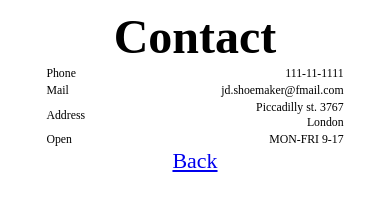
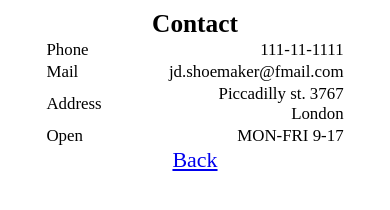
Before and after one commit to OskarPrzydatek/CobblerPage, a Gatsby site: page /contact in a window 390 px wide. Built offline with nearby package versions, Linux system fonts and the light colour scheme; Gatsby itself is replaced by a stand-in of ours.

Commit message:
responsiveness part 2

```diff
--- a/src/components/InfoContent/InfoContent.js
+++ b/src/components/InfoContent/InfoContent.js
@@ -3,12 +3,16 @@ import styled from "styled-components"
 
 const InfoTable = styled.table`
   width: 80%;
-  font-size: 1.4vmax;
+  font-size: 1.5vmax;
   border-collapse: collapse;
+
+  @media screen and (max-width: 818px) {
+    font-size: 2vmax;
+  }
 `
 
 const InfoName = styled.th`
-  font-size: 3rem;
+  font-size: 3vmax;
 `
 
 const ContentItem = styled.tr`
--- a/src/components/NavButton/NavButton.js
+++ b/src/components/NavButton/NavButton.js
@@ -5,14 +5,20 @@ import styled, { keyframes } from "styled-components"
 const StyledLink = styled(Link)`
   font-size: 1.6vmax;
 
-  @media screen and (max-width: 768px) {
+  @media screen and (min-width: 655px) and (max-width: 870px) {
+    font-size: 3vmax;
+  }
+
+  @media screen and (max-width: 655px) {
     font-size: 2.6vmax;
   }
 
+  // IPad
   @media screen and (width: 1024px) and (height: 768px) {
     font-size: 2.8vmax;
   }
 
+  // IPad Pro
   @media screen and (width: 1024px) and (height: 1366px) {
     font-size: 3.2vmax;
   }
--- a/src/components/Photo/Photo.js
+++ b/src/components/Photo/Photo.js
@@ -8,7 +8,6 @@ export const Photo = styled.div`
   background-position: ${props => props.position};
   filter: grayscale(100%) brightness(160%);
 
-  //TODO: Finish the responsiveness of the picture between 654px and 818px
   @media screen and (max-width: 818px) {
     width: 20%;
     height: 20%;
@@ -17,12 +16,20 @@ export const Photo = styled.div`
     background-position: center;
   }
 
-  @media screen and (max-height: 415px) {
+  @media screen and (max-height: 410px) {
     width: 20%;
     height: 20%;
     background-image: url(${logo});
     background-size: contain;
     background-position: center;
+  }
+
+  @media screen and (width: 823px) and (height: 411px) {
+    background-image: url(${props => props.img});
+    background-size: cover;
+    background-repeat: no-repeat;
+    background-position: ${props => props.position};
+    filter: grayscale(100%) brightness(160%);
   }
 
   // Surface Duo
--- a/src/pages/404.js
+++ b/src/pages/404.js
@@ -37,10 +37,12 @@ const Slogan = styled.span`
     font-size: 2.6vmax;
   }
 
+  // IPad
   @media screen and (width: 1024px) and (height: 768px) {
     font-size: 2.8vmax;
   }
 
+  // IPad Pro
   @media screen and (width: 1024px) and (height: 1366px) {
     font-size: 3.2vmax;
   }
--- a/src/templates/pageInfoTemplate.js
+++ b/src/templates/pageInfoTemplate.js
@@ -10,6 +10,23 @@ const Content = styled.article`
   display: flex;
   justify-content: center;
   align-items: center;
+
+  @media screen and (max-width: 818px) {
+    width: 100%;
+    height: 50%;
+  }
+
+  // IPad
+  @media screen and (width: 1024px) and (height: 768px) {
+    width: 100%;
+    height: 50%;
+  }
+
+  //IPad Pro
+  @media screen and (width: 1024px) and (height: 1366px) {
+    width: 100%;
+    height: 50%;
+  }
 `
 
 const ContentWrapper = styled.main`
@@ -19,6 +36,23 @@ const ContentWrapper = styled.main`
   flex-direction: column;
   justify-content: space-evenly;
   align-items: center;
+
+  @media screen and (max-width: 818px) {
+    width: 100%;
+    height: 100%;
+  }
+
+  // Ipad
+  @media screen and (width: 1024px) and (height: 768px) {
+    width: 100%;
+    height: 100%;
+  }
+
+  //IPad Pro
+  @media screen and (width: 1024px) and (height: 1366px) {
+    width: 100%;
+    height: 100%;
+  }
 `
 
 export default function PageInfoTemplate({ data }) {
```
Also changed, not shown: src/pages/index.js (+27 -3 lines), src/styles/globalStyle.js (+17 -8 lines).
